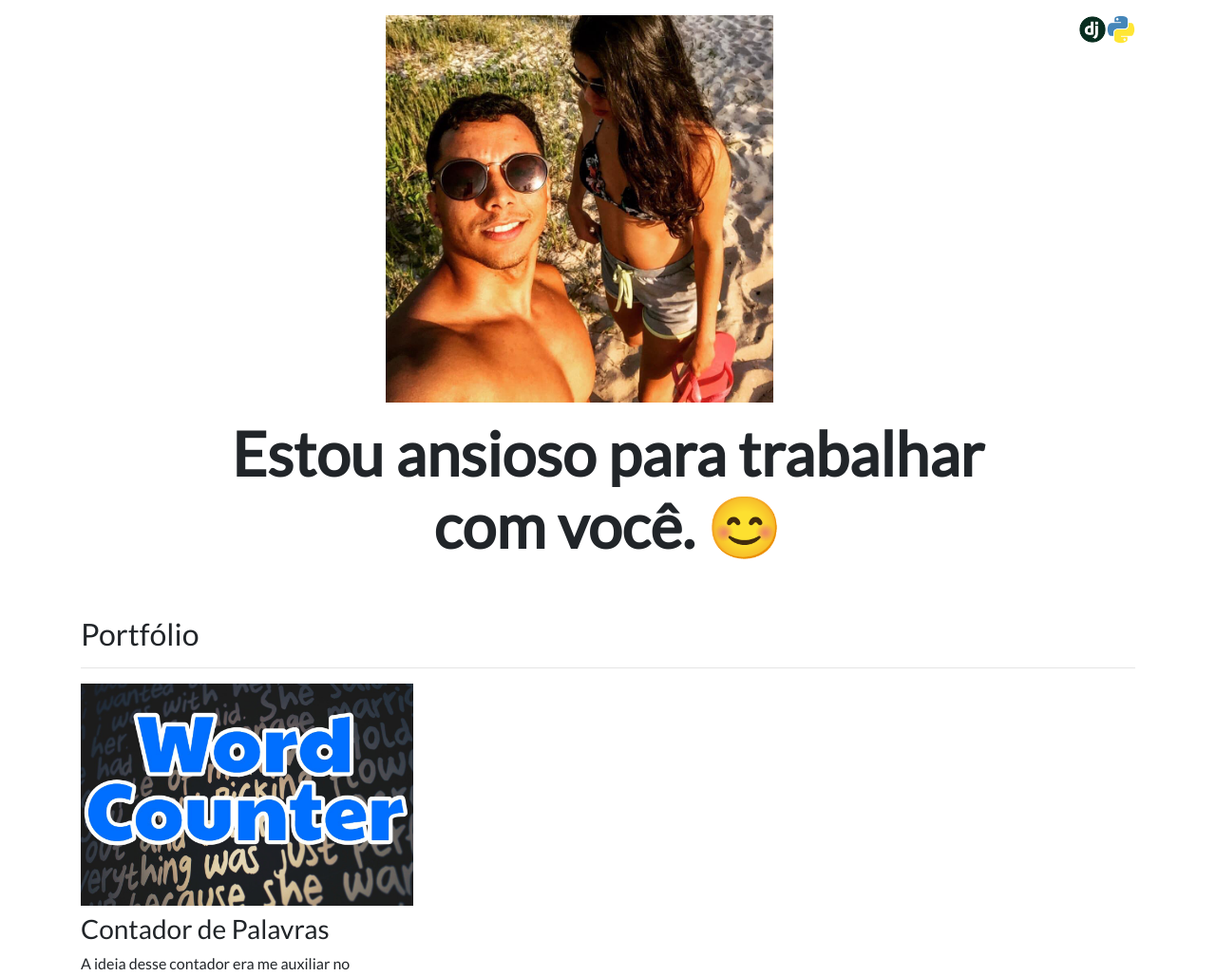
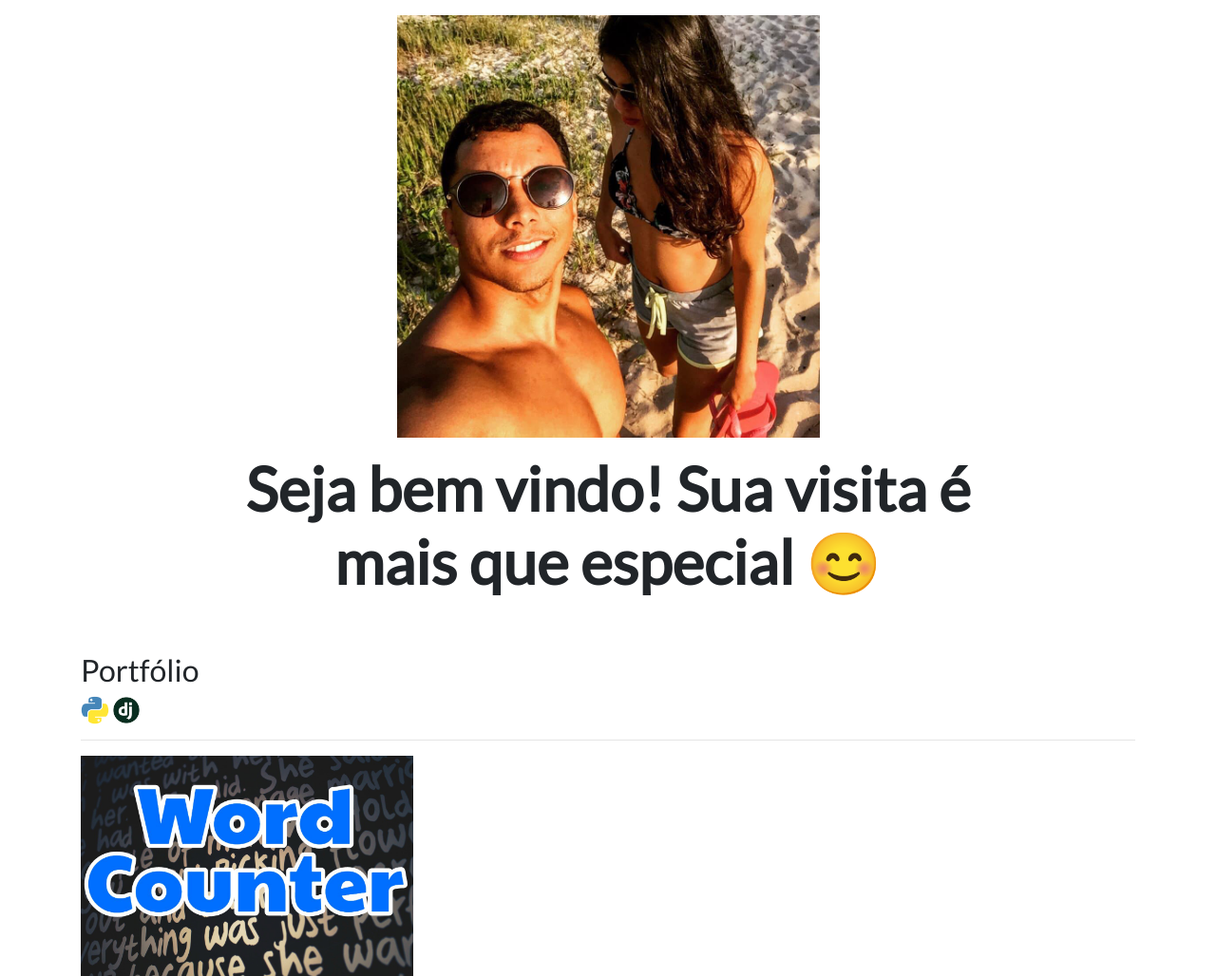
Before and after one commit to VsSarto/porftolio, a Django app: page / in a window 1280 px wide. Shown: the part 56-1084 px from the top of the page at 95% size. Run offline with Django 3.2, Linux system fonts and the light colour scheme; data comes from the database, SQL or seed files in the repository; both versions use the stored data as it was after the commit; some libraries are stand-ins or nearby versions.

Commit message:
up portfolio

```diff
--- a/personal_portfolio/urls.py
+++ b/personal_portfolio/urls.py
@@ -24,6 +24,7 @@
     path('admin/', admin.site.urls),
     path('', views.home),
     path('blog/', include('blog.urls')),
+    path('teste/',views.teste),
 
 ]
 
--- a/portfolio/templates/portfolio/home.html
+++ b/portfolio/templates/portfolio/home.html
@@ -4,10 +4,6 @@
 
 {% block content %}
 
-
-
-<img src="{% static 'portfolio/python.png' %}" class="rounded float-right" width="30" height="30">
-<img src="{% static 'portfolio/django.png' %}" class="rounded float-right" width="30" height="30">
 
 
 <div class="row justify-content-center my-3">
@@ -18,10 +14,18 @@
 
 <div class="row justify-content-center mb-3">
   <div class="col-md-9 text-center">
-    <h1 id="hometext" class="font-weight-bold">Estou ansioso para trabalhar com você. 😊</h1>
+    <h1 id="hometext" class="font-weight-bold">Seja bem vindo! Sua visita é mais que especial 😊</h1>
   </div>
 </div>
+
+
 <h2 class="mt-5">Portfólio </h2>
+<img src="{% static 'portfolio/python.png' %}" class="img-fluid" class="rounded float-right" width="30" height="30">
+<img src="{% static 'portfolio/django.png' %}" class="img-fluid" class="rounded float-right" width="30" height="30">
+
+
+
+
 <hr>
 <div class="row">
   {% for project in projects %}
--- a/portfolio/views.py
+++ b/portfolio/views.py
@@ -5,3 +5,6 @@
 def home(request):
     projects = Project.objects.all()
     return render(request,"portfolio/home.html", {'projects':projects})
+
+def teste(request):
+    return render(request,'portfolio/teste.html')
```
Also changed, not shown: db.sqlite3, portfolio/templates/portfolio/teste.html (added).
